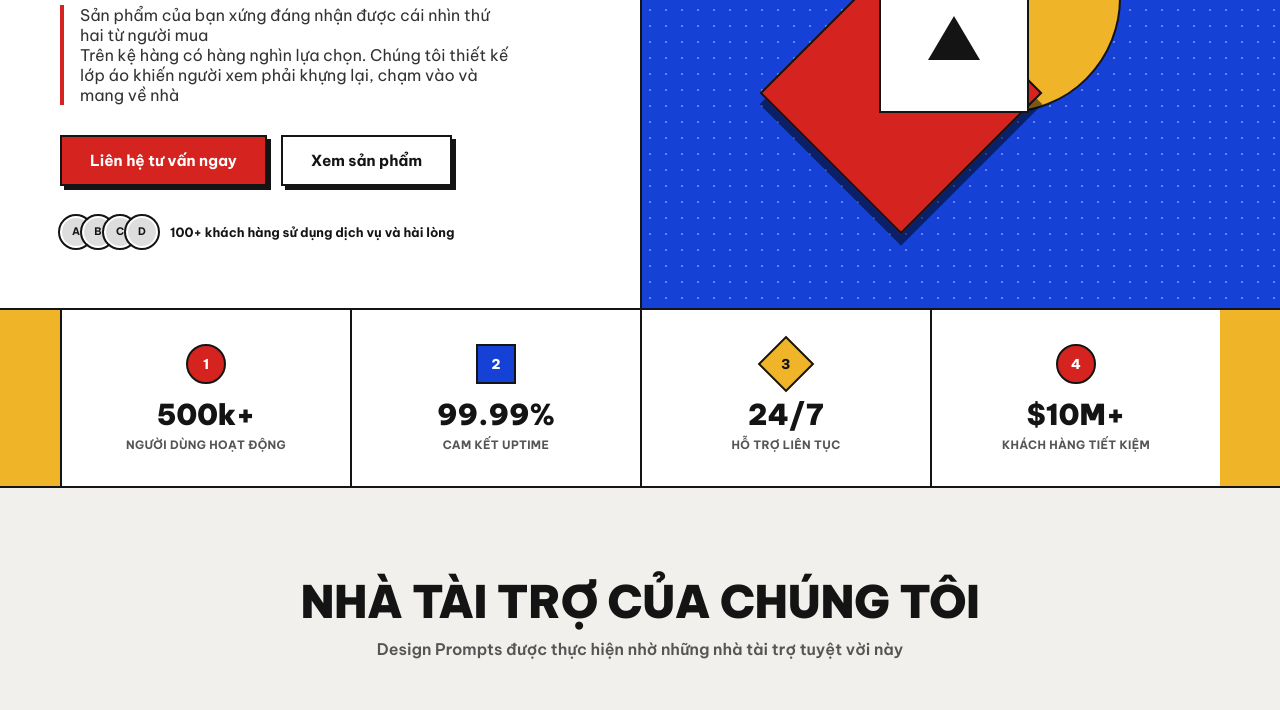
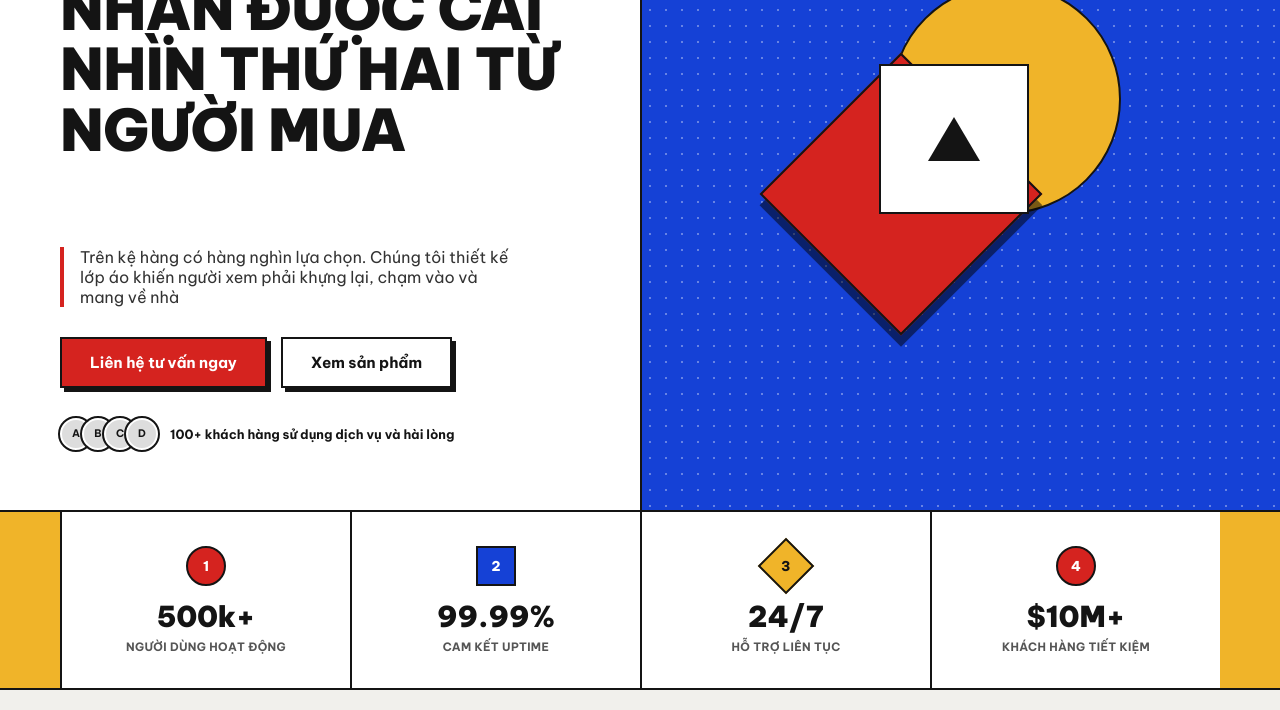
Before and after one commit to duongthanhstudio/portfolio, a plain HTML site: page index.html in a window 1280 px wide. Shown: the part 283-993 px from the top of the page. Drawn offline with Linux system fonts and the light colour scheme.

Commit message:
Update index.html

```diff
--- a/index.html
+++ b/index.html
@@ -310,8 +310,8 @@
 
 <section class="hero" style="padding:0;">
   <div class="hero-left">
-    <h1>Giải pháp thiết kế<br></h1>
-    <p class="lede">Sản phẩm của bạn xứng đáng nhận được cái nhìn thứ hai từ người mua<br>Trên kệ hàng có hàng nghìn lựa chọn. Chúng tôi thiết kế lớp áo khiến người xem phải khựng lại, chạm vào và mang về nhà</p>
+    <h1>Sản phẩm của bạn xứng đáng nhận được cái nhìn thứ hai từ người mua<br><br></h1>
+    <p class="lede">Trên kệ hàng có hàng nghìn lựa chọn. Chúng tôi thiết kế lớp áo khiến người xem phải khựng lại, chạm vào và mang về nhà</p>
     <div class="hero-cta">
       <a class="btn btn-red" href="#">Liên hệ tư vấn ngay </a>
       <a class="btn btn-white" href="#">Xem sản phẩm</a>
```
